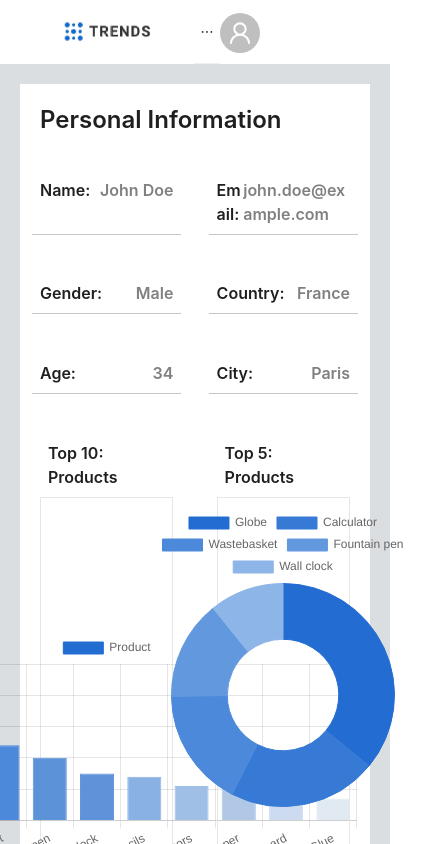
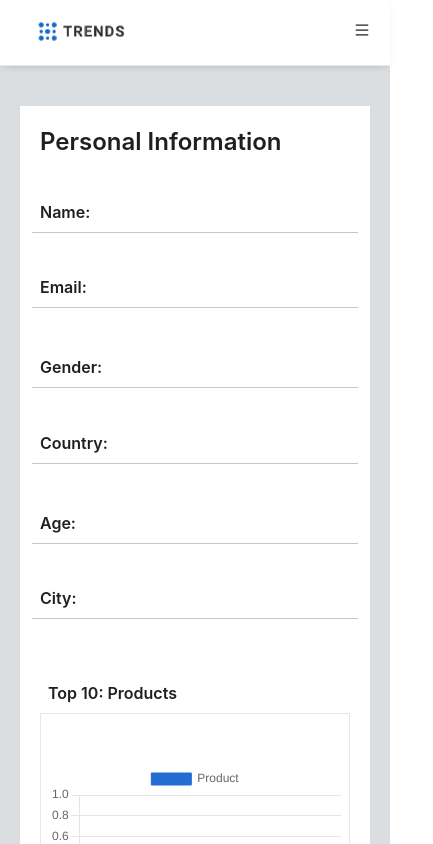
Before and after one commit to Jawad606/JAWAD_Assignment_ROUND3, a React (Create React App) app: page /JAWAD_Assignment_ROUND3/output in a window 390 px wide. Shown: the top 844 px of the page, 433 px wide, since content can reach past the window. Built offline with nearby package versions, Linux system fonts and the light colour scheme.

Commit message:
update 2

```diff
--- a/package.json
+++ b/package.json
@@ -12,6 +12,7 @@
     "@testing-library/user-event": "^13.5.0",
     "antd": "^5.1.4",
     "chart.js": "^4.2.1",
+    "country-state-city": "^3.1.2",
     "papaparse": "^5.3.2",
     "react": "^18.2.0",
     "react-chartjs-2": "^5.2.0",
--- a/src/Components/Header.css
+++ b/src/Components/Header.css
@@ -11,3 +11,117 @@
 .active {
   color: #1677ff !important;
 }
+
+.navbar {
+  padding-bottom: 1px;
+  border-bottom: solid 1px #e8e8e8;
+  background-color: white;
+  box-shadow: 0 3px 6px -2px rgba(0, 0, 0, 0.12),
+    0 6px 16px -11px rgba(0, 0, 0, 0.08);
+  position: sticky;
+  top: 0;
+  margin-bottom: 20px;
+  z-index: 99990;
+}
+
+.nav-header {
+  background-color: white;
+  border-bottom: 0;
+  padding: 0 4px 0 24px;
+}
+
+.logo {
+  width: 200px;
+  float: left;
+}
+
+.logo a {
+  display: inline-block;
+  font-size: 20px;
+  text-transform: capitalize;
+}
+
+.navbar-menu {
+  display: flex;
+  justify-content: space-between;
+}
+.navbar-menu .ant-layout-header {
+  padding: 0 20px;
+}
+
+.navbar-menu .ant-menu-horizontal {
+  border-bottom: 0;
+}
+
+.navbar-menu .ant-menu-item {
+  padding-bottom: 0px;
+}
+
+.navbar-menu .leftMenu {
+  width: 100%;
+}
+
+.navbar-menu .rightMenu {
+  float: right;
+}
+
+.menuButton {
+  float: right;
+  height: 32px;
+  padding: 6px;
+  margin-top: 14px;
+  display: none;
+  background: none;
+  margin-right: 10px;
+}
+
+.ant-drawer-body {
+  padding: 0;
+}
+
+.ant-drawer-body .ant-menu-horizontal > .ant-menu-item,
+.ant-drawer-body .ant-menu-horizontal > .ant-menu-submenu {
+  display: inline-block;
+  width: 100%;
+}
+
+.ant-drawer-body .ant-menu-horizontal {
+  border-bottom: none;
+}
+
+.ant-drawer-body .ant-menu-horizontal > .ant-menu-item:hover {
+  border-bottom-color: transparent;
+}
+
+.username {
+  display: none;
+  margin-left: 8px;
+}
+
+@media (max-width: 767px) {
+  .menuButton {
+    display: block;
+    margin-right: 10px;
+  }
+
+  .leftMenu,
+  .rightMenu {
+    display: none;
+  }
+
+  .logo a {
+    margin-left: -10px;
+  }
+
+  .ant-drawer-title > .brand-font {
+    margin-bottom: 0;
+  }
+
+  .username {
+    display: inline-block;
+  }
+}
+
+.ant-menu-overflow-item {
+  padding-inline: 0;
+}
--- a/src/Components/Header.jsx
+++ b/src/Components/Header.jsx
@@ -1,10 +1,9 @@
-import React from "react";
+import React, { useState } from "react";
 import "./Header.css";
 import { Layout, Menu } from "antd";
-import { UserOutlined } from "@ant-design/icons";
-import { Avatar, Button, Dropdown, Typography } from "antd";
+import { Avatar, Button, Drawer, Typography } from "antd";
 import { NavLink, useNavigate } from "react-router-dom";
-
+import { UserOutlined, MenuOutlined } from "@ant-design/icons";
 /**
  * @typedef {object} ButtonProps
  * @property {number} key - Key for the button.
@@ -51,16 +50,28 @@ function Headers() {
   /**
    * Hook to navigate to different routes.
    */
+  const user = JSON.parse(localStorage.getItem("Data"));
   const nevigate = useNavigate();
+  const [visible, setVisible] = useState(false);
+  const showDrawer = () => {
+    setVisible(!visible);
+  };
 
-  /**
-   * Array of items to be displayed in the dropdown.
-   * @type {object[]}
-   */
-  const items = [
-    {
-      key: "1",
-      label: (
+  const handleSign = () => {
+    nevigate("/JAWAD_Assignment_ROUND3/input");
+    localStorage.clear();
+  };
+  const RightMenu = ({ mode }) => {
+    return (
+      <Menu mode={mode}>
+        <Menu.SubMenu
+          title={
+            <>
+              <Avatar icon={<UserOutlined />} />
+              <span className="username">John Doe</span>
+            </>
+          }
+        >
           <div
             style={{
               padding: "20px",
@@ -74,22 +85,45 @@ function Headers() {
             <Avatar size="large" icon={<UserOutlined />} />
             {/* Render the user's name */}
             <Title level={3} style={{ marginBottom: "5px" }}>
-            John Williams
+              {user ? user.name : ""}
             </Title>
             {/* Render the user's email */}
             <Title level={5} style={{ marginTop: "5px", color: "grey" }}>
-            john.williams@exmaple.com
+              {user ? user.email : ""}
             </Title>
             {/* Render the sign out button */}
-          <Button onClick={() => nevigate("/JAWAD_Assignment_ROUND3")}>Sign Out</Button>
+            <Button onClick={() => handleSign()}>Sign Out</Button>
           </div>
-      ),
-    },
-  ];
+        </Menu.SubMenu>
+      </Menu>
+    );
+  };
+  const LeftMenu = ({ mode }) => {
+    return (
+      <Menu
+        mode={mode}
+        theme="light"
+        defaultSelectedKeys={["2"]}
+        style={{
+          display: "flex",
+          justifyContent: "center",
+          paddingInline: 0,
+        }}
+        items={buttons}
+      />
+    );
+  };
+
+  /**
+   * Array of items to be displayed in the dropdown.
+   * @type {object[]}
+   */
 
   return (
+    <nav className="navbar">
       <Layout>
         <Header
+          className="nav-header"
           style={{
             position: "sticky",
             top: 0,
@@ -98,6 +132,7 @@ function Headers() {
             backgroundColor: "#fff",
           }}
         >
+          <div className="navbar-menu">
             <div
               style={{
                 float: "left",
@@ -109,37 +144,31 @@ function Headers() {
                 backgroundPosition: "center center",
               }}
             />
-        <div
-          style={{
-            float: "right",
-            width: 120,
-            height: 31,
-            margin: "0px 0px 16px 0",
-            background: "rgba(255, 255, 255, 0.2)",
-          }}
+            <div className="leftMenu">
+              <LeftMenu mode={"horizontal"} />
+            </div>
+            <Button className="menuButton" type="text" onClick={showDrawer}>
+              <MenuOutlined />
+            </Button>
+            <div className="rightMenu">
+              <RightMenu mode={"horizontal"} />
+            </div>
+
+            <Drawer
+              title={"Brand Here"}
+              placement="right"
+              closable={true}
+              onClose={showDrawer}
+              visible={visible}
+              style={{ zIndex: 99999 }}
             >
-          {" "}
-          <Dropdown menu={{ items }} trigger={["click"]}>
-            <Avatar
-              onClick={(e) => e.preventDefault()}
-              size="large"
-              icon={<UserOutlined />}
-            />
-          </Dropdown>
+              <LeftMenu mode={"inline"} />
+              <RightMenu mode={"inline"} />
+            </Drawer>
           </div>
-        <Menu
-          theme="light"
-          mode="horizontal"
-          defaultSelectedKeys={["2"]}
-          style={{
-            display: "flex",
-            justifyContent: "center",
-            paddingInline: 0,
-          }}
-          items={buttons}
-        />
         </Header>
       </Layout>
+    </nav>
   );
 }
 
--- a/src/Components/Histogram/Histogram.jsx
+++ b/src/Components/Histogram/Histogram.jsx
@@ -1,6 +1,5 @@
 import React from "react";
 import { Bar } from "react-chartjs-2";
-import { products } from "../UserInfo/Products";
 import {
   Chart as ChartJS,
   CategoryScale,
@@ -18,19 +17,19 @@ ChartJS.register(
   Tooltip,
   Legend
 );
-function Histogram_Chart() {
-  const data = {
-    labels: products
+function Histogram_Chart({ data }) {
+  const charts = {
+    labels: JSON.parse(data)
       .sort((a, b) => b.data - a.data)
       .slice(0, 10)
-      .map((item) => item.key),
+      .map((item) => item.Product),
     datasets: [
       {
         label: "Product",
-        data: products
+        data: JSON.parse(data)
           .sort((a, b) => b.data - a.data)
           .slice(0, 10)
-          .map((item) => item.data),
+          .map((item) => item.Price),
         backgroundColor: [
           "#236CD1",
           "#377AD5",
@@ -61,10 +60,15 @@ function Histogram_Chart() {
   };
 
   return (
-    <div>
-      <div>
-        <Bar data={data} style={{ height: "700px", width: "500px" }} />
-      </div>
+    <div
+      style={{
+        height: "100%",
+        width: "100%",
+        display: "flex",
+        alignItems: "center",
+      }}
+    >
+      <Bar data={charts} />
     </div>
   );
 }
--- a/src/Components/Pie/Histogram.jsx
+++ b/src/Components/Pie/Histogram.jsx
@@ -1,21 +1,20 @@
 import React from "react";
 import { Chart as ChartJS, ArcElement, Tooltip, Legend } from "chart.js";
 import { Doughnut } from "react-chartjs-2";
-import { products } from "../UserInfo/Products";
 ChartJS.register(ArcElement, Tooltip, Legend);
-function Pies() {
-  const data = {
-    labels: products
+function Pies({ data }) {
+  const charts = {
+    labels: JSON.parse(data)
       .sort((a, b) => b.data - a.data)
       .slice(0, 5)
-      .map((item) => item.key),
+      .map((item) => item.Product),
     datasets: [
       {
         label: "Product",
-        data: products
+        data: JSON.parse(data)
           .sort((a, b) => b.data - a.data)
           .slice(0, 5)
-          .map((item) => item.data),
+          .map((item) => item.Price),
         backgroundColor: [
           "#236CD1",
           "#377AD5",
@@ -23,13 +22,7 @@ function Pies() {
           "#6298DE",
           "#8EB5E7",
         ],
-        borderColor: [
-          "#236CD1",
-          "#377AD5",
-          "#4C89DA",
-          "#6298DE",
-          "#8EB5E7",
-        ],
+        borderColor: ["#236CD1", "#377AD5", "#4C89DA", "#6298DE", "#8EB5E7"],
         borderWidth: 1,
       },
     ],
@@ -39,8 +32,8 @@ function Pies() {
     coutout: 0,
   };
   return (
-    <div style={{ height: "500px", width: "500px" }}>
-      <Doughnut data={data} options={options} />
+    <div  style={{ height: "100%", width: "75%" }}>
+      <Doughnut data={charts} options={options} />
     </div>
   );
 }
--- a/src/Components/UserForm/UserForm.jsx
+++ b/src/Components/UserForm/UserForm.jsx
@@ -13,21 +13,44 @@ import InputLabel from "@mui/material/InputLabel";
 import MenuItem from "@mui/material/MenuItem";
 import FormControl from "@mui/material/FormControl";
 import Select from "@mui/material/Select";
+import { Country, City } from "country-state-city";
+import { useNavigate } from "react-router-dom";
+import Autocomplete from "@mui/material/Autocomplete";
 import "./UserForm.css";
 function UserForm() {
+  const nevigate = useNavigate();
+  const [name, setName] = useState("");
+  const [email, setEmail] = useState("");
   const [age, setAge] = useState("");
-  const [country, setCountry] = useState("");
-  const [city, setCity] = useState("");
+  const [gender, setGender] = useState("");
   const [file, setFile] = useState(null);
   const [jsonData, setJsonData] = useState([]);
   const [textArea, setTextarea] = useState([]);
 
+  const [country, setCountry] = useState("");
+  const [fileName, setFilename] = useState("");
+  const [countryId, setCountryId] = useState("");
+
+  const [city, setCity] = useState("");
+
+  useEffect(() => {
+    setCountryId(
+      String(
+        Country.getAllCountries()
+          .filter((item) => item.name === country)
+          .map((item) => item.isoCode)
+      )
+    );
+  }, [country]);
+  console.log(countryId);
   useEffect(() => {
     setTextarea(JSON.stringify(jsonData, null, 2));
   }, [jsonData]);
 
   const handleFileUpload = (e) => {
     const files = e.target.files;
+
+    setFilename(files[0].name);
     if (files) {
       Papa.parse(files[0], {
         header: true,
@@ -39,29 +62,21 @@ function UserForm() {
       });
     }
   };
-  var countriesAndCities = [
-    {
-      country: "USA",
-      cities: ["New York", "Los Angeles", "Chicago", "Houston"],
-    },
-    {
-      country: "Canada",
-      cities: ["Toronto", "Vancouver", "Montreal", "Ottawa"],
-    },
-    {
-      country: "Mexico",
-      cities: ["Mexico City", "Guadalajara", "Monterrey", "Puebla"],
-    },
-    {
-      country: "Brazil",
-      cities: ["São Paulo", "Rio de Janeiro", "Belo Horizonte", "Brasília"],
-    },
-  ];
-  const handleChange = (event) => {
-    setAge(event.target.value);
+
+  const HandleSubmit = (e) => {
+    e.preventDefault();
+    const value = {
+      name: name,
+      age: age,
+      email: email,
+      gender: gender,
+      country: country,
+      city: city,
+      data: textArea,
+    };
+    localStorage.setItem("Data", JSON.stringify(value));
+    nevigate("/JAWAD_Assignment_ROUND3/output");
   };
-
-  console.log(country);
   const { Title } = Typography;
   return (
     <div style={{ padding: "20px" }}>
@@ -74,25 +89,29 @@ function UserForm() {
         <Title level={3} style={{ marginTop: 0, marginBottom: 5 }}>
           User
         </Title>
-        <form>
-          <Row gutter={16} style={{ paddingBlock: "10px" }}>
-            <Col span={12}>
+        <form onSubmit={HandleSubmit}>
+          <Row gutter={[16, 16]} style={{ paddingBlock: "10px" }}>
+            <Col xs={24} lg={12}>
               <TextField
                 sx={{ width: "100%" }}
                 id="outlined-basic"
                 label="Name"
+                required
                 variant="outlined"
+                value={name}
+                onChange={(e) => setName(e.target.value)}
               />
             </Col>
-            <Col span={6}>
-              <FormControl fullWidth>
-                <InputLabel id="demo-simple-select-label">Gender</InputLabel>
+            <Col xs={12} lg={6}>
+              <FormControl required  fullWidth>
+                <InputLabel id="demo-simple-select-label">Gender </InputLabel>
                 <Select
                   labelId="demo-simple-select-label"
                   id="demo-simple-select"
-                  value={age}
-                  label="Age"
-                  onChange={handleChange}
+                  value={gender}
+                  required
+                  label="Gender *"
+                  onChange={(e) => setGender(e.target.value)}
                 >
                   <MenuItem value={"Male"}>Male</MenuItem>
                   <MenuItem value={"Female"}>Female</MenuItem>
@@ -100,15 +119,16 @@ function UserForm() {
                 </Select>
               </FormControl>
             </Col>
-            <Col span={6}>
+            <Col xs={12} lg={6}>
               <FormControl fullWidth>
-                <InputLabel id="demo-simple-select-label">Age</InputLabel>
+                <InputLabel id="demo-simple-select-label">Age *</InputLabel>
                 <Select
                   labelId="demo-simple-select-label"
                   id="demo-simple-select"
+                  required
                   value={age}
-                  label="Age"
-                  onChange={handleChange}
+                  label="Age *"
+                  onChange={(e) => setAge(e.target.value)}
                 >
                   {new Array(120).fill(null).map((_, i) => (
                     <MenuItem value={10}>{i}</MenuItem>
@@ -117,54 +137,57 @@ function UserForm() {
               </FormControl>
             </Col>
           </Row>
-          <Row gutter={16} style={{ paddingBlock: "10px" }}>
-            <Col span={12}>
+          <Row gutter={[16, 16]} style={{ paddingBlock: "10px" }}>
+            <Col xs={24} lg={12}>
               <TextField
                 sx={{ width: "100%" }}
                 id="outlined-basic"
                 label="Email"
+                required
                 variant="outlined"
+                value={email}
+                onChange={(e) => setEmail(e.target.value)}
               />
             </Col>
-            <Col span={6}>
+            <Col xs={12} lg={6}>
               <FormControl fullWidth>
-                <InputLabel id="demo-simple-select-label">Country</InputLabel>
-                <Select
-                  labelId="demo-simple-select-label"
-                  id="demo-simple-select"
-                  value={country}
-                  label="City"
-                  onChange={(e) => setCountry(e.target.value)}
-                >
-                  {countriesAndCities.map((item) => (
-                    <MenuItem value={item.country}>{item.country}</MenuItem>
-                  ))}
-                </Select>
+                <Autocomplete
+                  onChange={(event, value, reason) =>
+                    reason === "clear" ? setCountry("") : setCountry(value.name)
+                  }
+                  clearOnEscape
+                  id="combo-box-demo"
+                  options={Country.getAllCountries()}
+                  // sx={{ width: 300 }}
+                  getOptionLabel={(option) => option.name.toString()}
+                  renderInput={(params) => (
+                    <TextField {...params} required label="Country" />
+                  )}
+                />
               </FormControl>
             </Col>
-            <Col span={6}>
+            <Col xs={12} lg={6}>
               <FormControl fullWidth>
-                <InputLabel id="demo-simple-select-label">City</InputLabel>
-                <Select
-                  labelId="demo-simple-select-label"
-                  id="demo-simple-select"
-                  value={city}
-                  label="City"
-                  onChange={(e) => setCity(e.target.value)}
-                >
-                  {countriesAndCities
-                    .filter((item) => item.country === country)
-                    .map((item, i) =>
-                      item.cities.map((items) => (
-                        <MenuItem value={items}>{items}</MenuItem>
-                      ))
-                    )}
-                </Select>
+                <Autocomplete
+                  onChange={(event, value, reason) =>
+                    reason === "clear" ? setCity("") : setCity(value.name)
+                  }
+                  disablePortal
+                  className="input1"
+                  id="combo-box-demo"
+                  options={City.getAllCities().filter(
+                    (item) => item.countryCode === countryId
+                  )}
+                  getOptionLabel={(option) => option.name.toString()}
+                  renderInput={(params) => (
+                    <TextField {...params} required  label="City" />
+                  )}
+                />
               </FormControl>
             </Col>
           </Row>
-          <Row gutter={16} style={{ paddingBlock: "10px" }}>
-            <Col span={18} style={{ position: "relative" }}>
+          <Row gutter={[16, 16]} style={{ paddingBlock: "10px" }}>
+            <Col xs={24} lg={18} style={{ position: "relative" }}>
               <input
                 type={"file"}
                 accept=".xlsx, .xls, .csv"
@@ -174,10 +197,12 @@ function UserForm() {
                 id="outlined-basic"
                 label="Upload file..."
                 variant="outlined"
+                 required
                 style={{ width: "100%", zIndex: 1 }}
+                value={fileName}
               />
             </Col>
-            <Col span={6}>
+            <Col xs={24} lg={6}>
               <Button
                 style={{ width: "100%", height: "100%" }}
                 type="primary"
@@ -187,27 +212,30 @@ function UserForm() {
               </Button>
             </Col>
           </Row>
-          <Row gutter={16} style={{ paddingBlock: "10px" }}>
-            <Col span={24}>
+          <Row gutter={[16, 16]} style={{ paddingBlock: "10px" }}>
+            <Col xs={24} lg={24}>
               <TextField
                 style={{ width: "100%" }}
                 label="Manual Cvs Data Input"
                 multiline
                 rows={6}
                 value={textArea}
+                required
                 variant="outlined"
                 onChange={(e) => setTextarea(e.target.value)}
               />
             </Col>
           </Row>
           <Row
-            gutter={16}
+            gutter={[16, 16]}
             style={{ display: "flex", justifyContent: "center" }}
           >
-            <Col
-              span={6}
-            >
-              <Button style={{ width: "100%", height: "50px" }} type="primary">
+            <Col xs={24} lg={6}>
+              <Button
+                style={{ width: "100%", height: "50px" }}
+                type="primary"
+                htmlType="submit"
+              >
                 Continue
               </Button>
             </Col>
--- a/src/Components/UserInfo/UserInfo.jsx
+++ b/src/Components/UserInfo/UserInfo.jsx
@@ -9,6 +9,7 @@ import Pies from "../Pie/Histogram";
  * @returns {JSX.Element} A react component
  */
 function UserInfo() {
+  const user = JSON.parse(localStorage.getItem("Data"));
   const { Title } = Typography;
   return (
     <div style={{ padding: "20px" }}>
@@ -23,7 +24,7 @@ function UserInfo() {
         </Title>
 
         <Row
-          gutter={16}
+          gutter={[16, 16]}
           style={{
             paddingBlock: "10px",
             display: "flex",
@@ -31,7 +32,8 @@ function UserInfo() {
           }}
         >
           <Col
-            span={11}
+            xs={24}
+            lg={11}
             style={{
               borderBottom: "1px solid #c6c6c6",
               display: "flex",
@@ -43,12 +45,13 @@ function UserInfo() {
             </div>
             <div>
               <Title level={5} style={{ color: "grey" }}>
-                John Doe
+                {user ? user.name : ""}
               </Title>
             </div>
           </Col>
           <Col
-            span={11}
+            xs={24}
+            lg={11}
             style={{
               borderBottom: "1px solid #c6c6c6",
               display: "flex",
@@ -60,13 +63,13 @@ function UserInfo() {
             </div>
             <div>
               <Title level={5} style={{ color: "grey" }}>
-                john.doe@example.com
+                {user ? user.email : ""}
               </Title>
             </div>
           </Col>
         </Row>
         <Row
-          gutter={16}
+          gutter={[16, 16]}
           style={{
             paddingBlock: "10px",
             display: "flex",
@@ -74,7 +77,8 @@ function UserInfo() {
           }}
         >
           <Col
-            span={11}
+            xs={24}
+            lg={11}
             style={{
               borderBottom: "1px solid #c6c6c6",
               display: "flex",
@@ -86,12 +90,13 @@ function UserInfo() {
             </div>
             <div>
               <Title level={5} style={{ color: "grey" }}>
-                Male
+                {user ? user.gender : ""}
               </Title>
             </div>
           </Col>
           <Col
-            span={11}
+            xs={24}
+            lg={11}
             style={{
               borderBottom: "1px solid #c6c6c6",
               display: "flex",
@@ -103,13 +108,13 @@ function UserInfo() {
             </div>
             <div>
               <Title level={5} style={{ color: "grey" }}>
-                France
+                {user ? user.country : ""}
               </Title>
             </div>
           </Col>
         </Row>
         <Row
-          gutter={16}
+          gutter={[16, 16]}
           style={{
             paddingBlock: "10px",
             display: "flex",
@@ -117,7 +122,8 @@ function UserInfo() {
           }}
         >
           <Col
-            span={11}
+            xs={24}
+            lg={11}
             style={{
               borderBottom: "1px solid #c6c6c6",
               display: "flex",
@@ -129,12 +135,13 @@ function UserInfo() {
             </div>
             <div>
               <Title level={5} style={{ color: "grey" }}>
-                34
+                {user ? user.age : ""}
               </Title>
             </div>
           </Col>
           <Col
-            span={11}
+            xs={24}
+            lg={11}
             style={{
               borderBottom: "1px solid #c6c6c6",
               display: "flex",
@@ -146,20 +153,21 @@ function UserInfo() {
             </div>
             <div>
               <Title level={5} style={{ color: "grey" }}>
-                Paris
+                {user ? user.city : ""}
               </Title>
             </div>
           </Col>
         </Row>
         <Row
-          gutter={16}
+          gutter={[16, 16]}
           style={{
             paddingBlock: "10px",
             display: "flex",
             justifyContent: "space-between",
+            paddingBottom: "10px",
           }}
         >
-          <Col span={11}>
+          <Col xs={24} lg={11} style={{paddingBlock:"15px"}}>
             <Col span={24}>
               {" "}
               <Title level={5}>Top 10: Products</Title>
@@ -172,14 +180,14 @@ function UserInfo() {
                 display: "flex",
                 justifyContent: "center",
                 alignItems: "center",
-                width:'100%',
-                height:'500px'
+                width: "100%",
+                height: "100%",
               }}
             >
-              <Histogram_Chart />
+              <Histogram_Chart data={user ? user.data : "[]"} />
             </Col>
           </Col>
-          <Col span={11}>
+          <Col xs={24} lg={11} style={{paddingBlock:"15px"}}>
             <Col span={24}>
               {" "}
               <Title level={5}>Top 5: Products</Title>
@@ -192,12 +200,11 @@ function UserInfo() {
                 display: "flex",
                 justifyContent: "center",
                 alignItems: "center",
-                width:'100%',
-                height:'500px'
-
+                width: "100%",
+                height: "100%",
               }}
             >
-              <Pies />
+              <Pies data={user ? user.data : "[]"} />
             </Col>
           </Col>
         </Row>
```
Also changed, not shown: 1 other file (tests, documents, lock files or other folders). Lines whose indentation alone changed are shown as unchanged.
